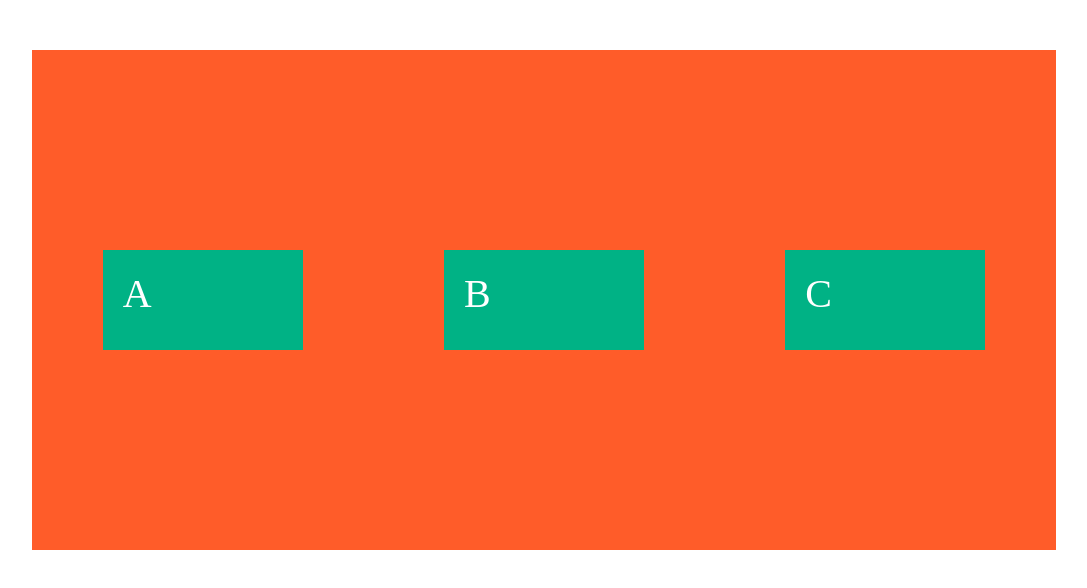
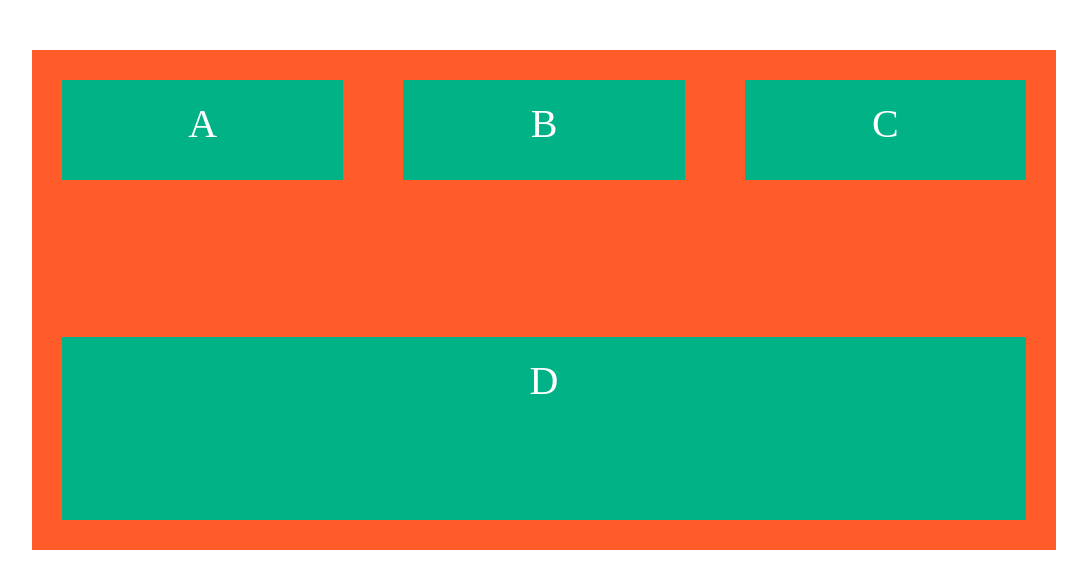
Before and after one commit to nataliagarcia1709/flex, a plain HTML site: page index.html in a window 1280 px wide. Shown: the whole page, without its empty margins (96-1183 px from the left). Drawn offline with Linux system fonts and the light colour scheme.

Commit message:
Como implementar flexbox para contenedores hijo

```diff
--- a/estilos.css
+++ b/estilos.css
@@ -14,8 +14,8 @@
     display: flex;
     flex-direction: row;
     flex-wrap: wrap;
-    justify-content: space-around;
-    align-items: center;
+    /*justify-content: space-around;*/
+    /*align-items: center;*/
 }
 .hijo{
     background: #00B285;
@@ -25,5 +25,10 @@
     margin: 30px;
     padding: 20px;
     font-size: 40px;
-
+    text-align: center;
+    flex: 1 1 auto;
 }
+.otro{
+    align-self: stretch;
+    height: auto;
+}
--- a/index.html
+++ b/index.html
@@ -12,6 +12,7 @@
         <div class="hijo">A</div>
         <div class="hijo">B</div>
         <div class="hijo">C</div>
+        <div class="hijo otro">D</div>
     </div>
 </body>
 </html>
```
